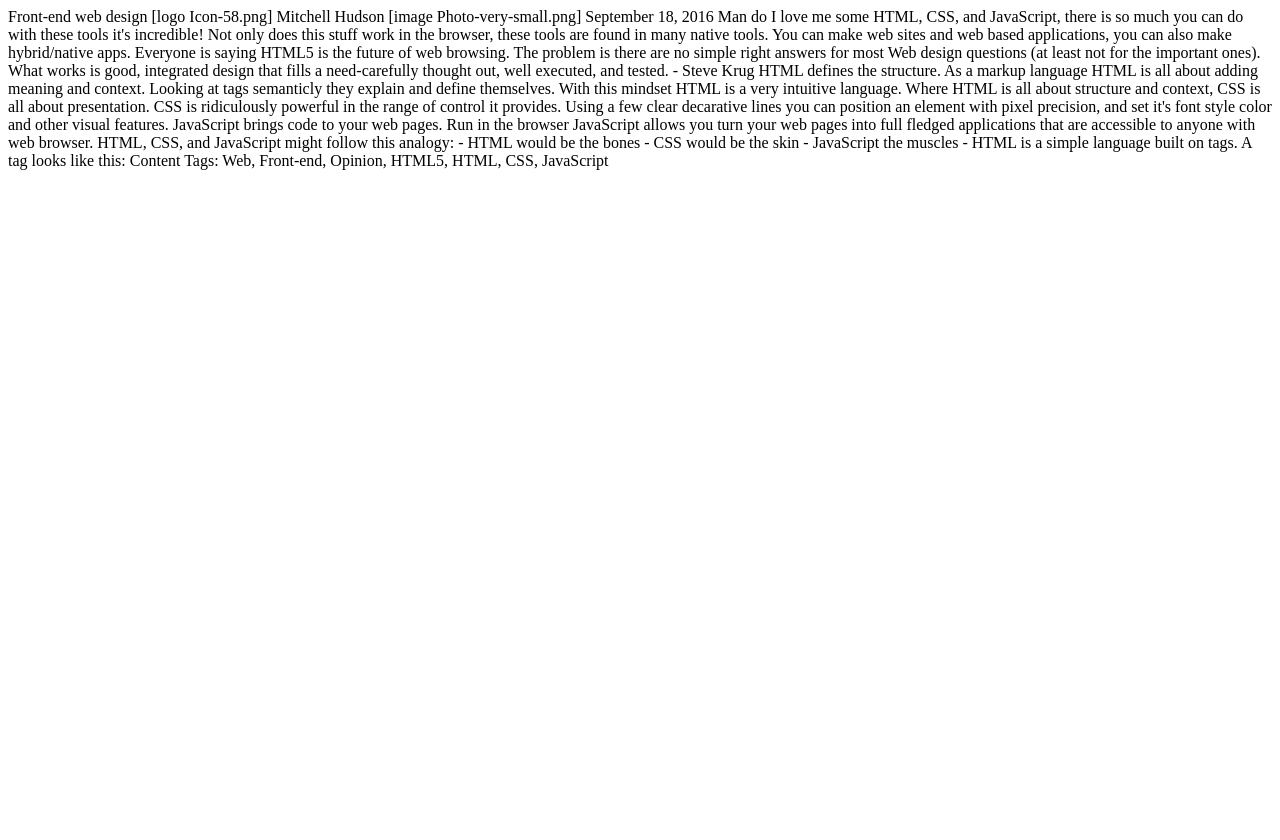
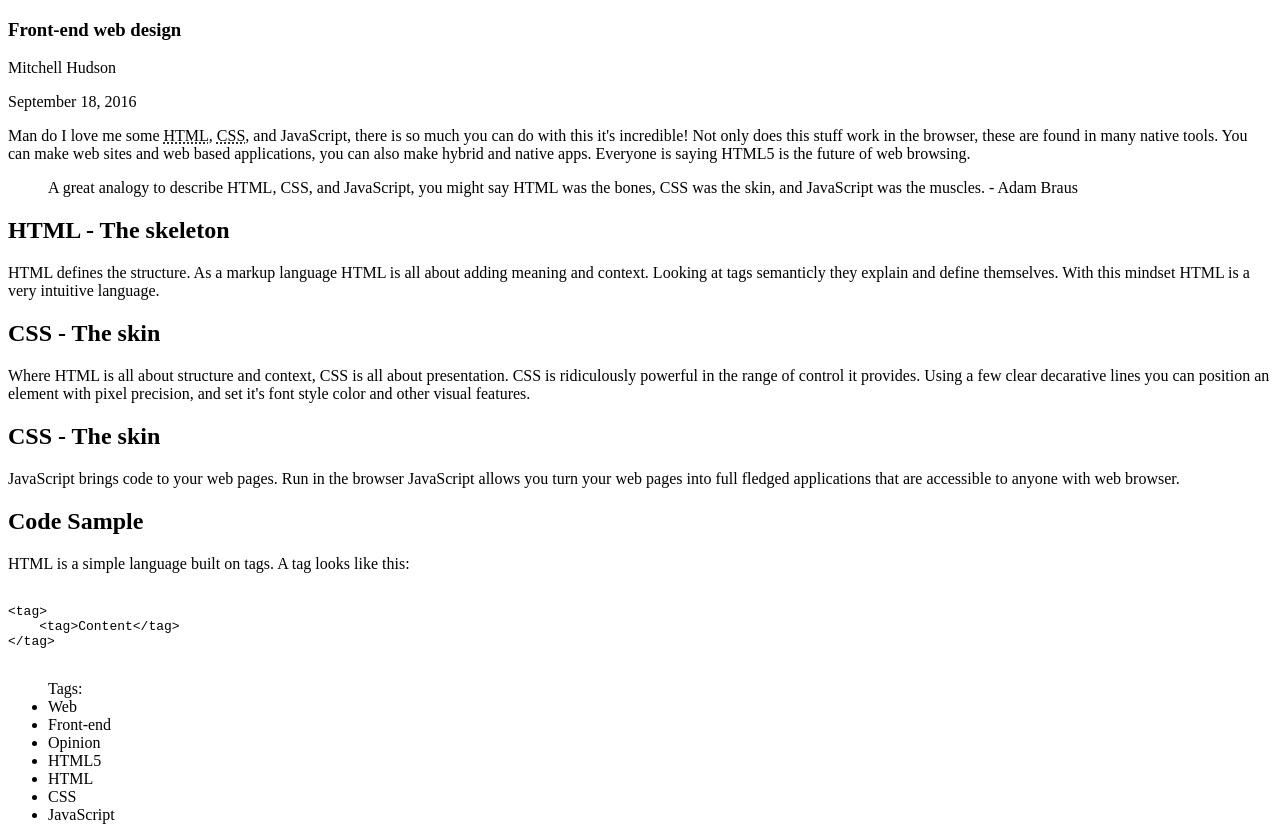
Before and after one commit to soggybag/Front-end-Web-Class-2, a plain HTML site: page example-1.html in a window 1280 px wide. Before the commit the page ends 800 px from the top, so only its background shows below. Drawn offline with Linux system fonts and the light colour scheme.

Commit message:
Add files via upload

```diff
--- a/example-1.html
+++ b/example-1.html
@@ -1,37 +1,75 @@
-Front-end web design [logo Icon-58.png]
+<!doctype html>
+<html>
 
-Mitchell Hudson [image Photo-very-small.png]
+<head>
+    <title></title>
 
-September 18, 2016
+</head>
 
-Man do I love me some HTML, CSS, and JavaScript, there is so much you can do with these tools it's incredible!
-Not only does this stuff work in the browser, these tools are found in many native tools.
-You can make web sites and web based applications, you can also make hybrid/native apps.
-Everyone is saying HTML5 is the future of web browsing.
+<body>
+    <div>
+        <article>
+            <section>
+                <header>
+                    <h1 class="title">Front-end web design</h1>
+                    <p class="byline">Mitchell Hudson</p>
+                    <p class="pub-date">
+                        <time>September 18, 2016</time>
+                    </p>
+                </header>
 
-The problem is there are no simple right answers for most Web design questions (at least not for the important ones).
-What works is good, integrated design that fills a need-carefully thought out, well executed, and tested. - Steve Krug
+                <p>Man do I love me some <abbr title="HyperText Markup Language">HTML</abbr>, <abbr title="Cascading Style Sheets">CSS</abbr>, and JavaScript, there is so much you can do with this it's incredible! Not only does this stuff work in the browser, these are found in many native tools. You can make web sites and web based applications, you can also make hybrid and native apps. Everyone is saying HTML5 is the future of web browsing.</p>
 
-HTML defines the structure. As a markup language HTML is all about adding meaning and context.
-Looking at tags semanticly they explain and define themselves. With this mindset HTML is a very intuitive language.
+                <blockquote cite="https://recklesslyoptimistic.com">A great analogy to describe HTML, CSS, and JavaScript, you might say HTML was the bones, CSS was the skin, and JavaScript was the muscles. <span>- Adam Braus</span></blockquote>
+            </section>
 
-Where HTML is all about structure and context, CSS is all about presentation.
-CSS is ridiculously powerful in the range of control it provides.
-Using a few clear decarative lines you can position an element with pixel precision,
-and set it's font style color and other visual features.
+            <section>
+                <h2>HTML - The skeleton</h2>
 
-JavaScript brings code to your web pages. Run in the browser JavaScript allows you turn your web pages
-into full fledged applications that are accessible to anyone with web browser.
+                <p>HTML defines the structure. As a markup language HTML is all about adding meaning and context. Looking at tags semanticly they explain and define themselves. With this mindset HTML is a very intuitive language.</p>
+            </section>
 
-HTML, CSS, and JavaScript might follow this analogy:
+            <section>
+                <h2>CSS - The skin</h2>
+                <p>Where HTML is all about structure and context, CSS is all about presentation. CSS is ridiculously powerful in the range of control it provides. Using a few clear decarative lines you can position an element with pixel precision, and set it's font style color and other visual features. </p>
 
-- HTML would be the bones
-- CSS would be the skin
-- JavaScript the muscles
-- HTML is a simple language built on tags. A tag looks like this:
+            </section>
 
-<tag>
-      <tag>Content</tag>
-</tag>
+            <section>
+                <h2>CSS - The skin</h2>
+                <p>JavaScript brings code to your web pages. Run in the browser JavaScript allows you turn your web pages into full fledged applications that are accessible to anyone with web browser.
+                </p>
+            </section>
 
-Tags: Web, Front-end, Opinion, HTML5, HTML, CSS, JavaScript
+            <section>
+                <h2>Code Sample</h2>
+
+                <p>HTML is a simple language built on tags. A tag looks like this:</p>
+
+                <pre>
+<code lang="HTML">
+&lt;tag&gt;
+    &lt;tag&gt;Content&lt;/tag&gt;
+&lt;/tag&gt;
+</code>
+</pre>
+
+            </section>
+
+            <footer>
+                <ul class="tag-list">
+                    Tags:
+                    <li>Web</li>
+                    <li>Front-end</li>
+                    <li>Opinion</li>
+                    <li>HTML5</li>
+                    <li>HTML</li>
+                    <li>CSS</li>
+                    <li>JavaScript</li>
+                </ul>
+            </footer>
+        </article>
+    </div>
+</body>
+
+</html>
```
